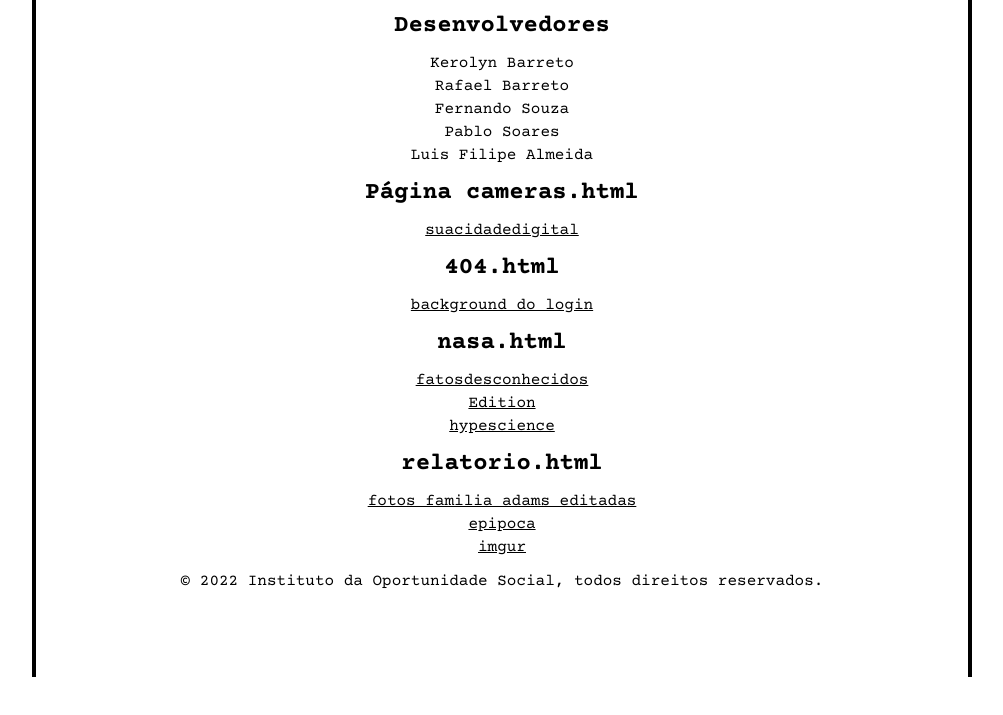
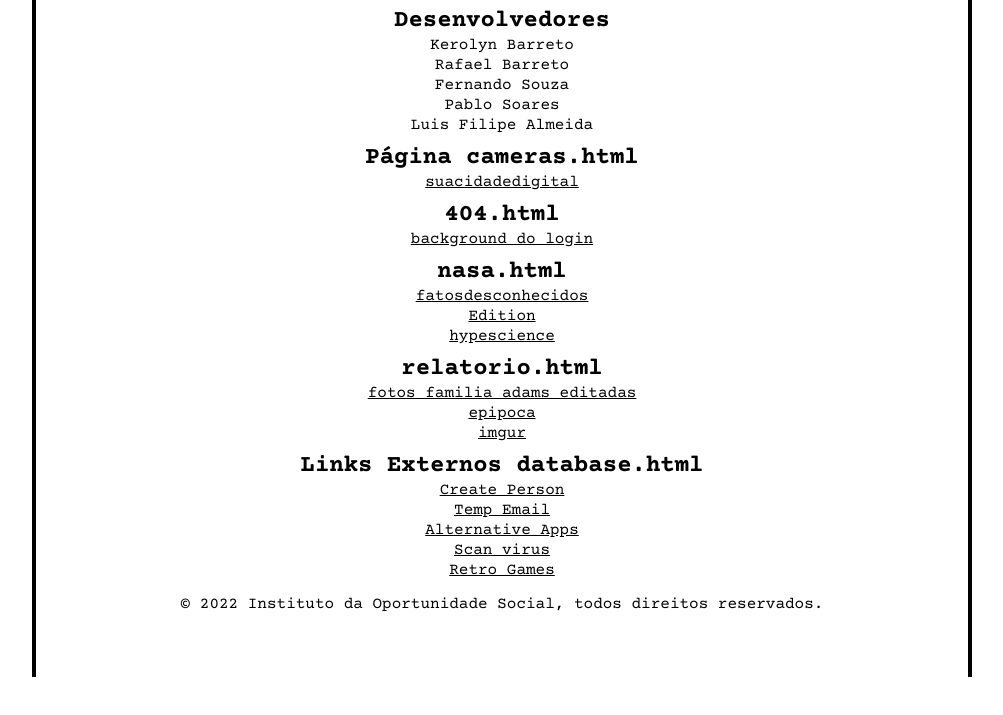
Before and after one commit to fherexe/aputfundation, a plain HTML site: page readme.html in a window 1280 px wide. Shown: the part 55-770 px from the top of the page, without its empty margins (138-1141 px from the left). Drawn offline with nearby package versions, Linux system fonts and the light colour scheme.

Commit message:
Add files via upload

```diff
--- a/readme.html
+++ b/readme.html
@@ -45,6 +45,15 @@
                 ">imgur</a></li>
         </ul>
 
+        <h2>Links Externos database.html</h2>
+        <ul>
+            <li><a href="https://thispersondoesnotexist.com/" target="_blank">Create Person</a></li>
+            <li><a href="https://temp-mail.org/pt/" target="_blank">Temp Email</a></li>
+            <li><a href="https://alternativeto.net/" target="_blank">Alternative Apps</a></li>
+            <li><a href="https://www.virustotal.com/gui/home/upload" target="_blank">Scan virus</a></li>
+            <li><a href="https://myemulator.online/" target="_blank" >Retro Games</a></li>
+        </ul>
+
         <p>© 2022 Instituto da Oportunidade Social, todos direitos reservados.</p>
 
 
@@ -73,7 +82,7 @@
         }
 
         div > h2{
-            margin:15px 0px;
+            margin-top: 10px;
         }
 
         ul{
@@ -81,7 +90,7 @@
         }
 
         li{
-            margin:5px;
+            margin:2px;
         }
 
         p{
```
